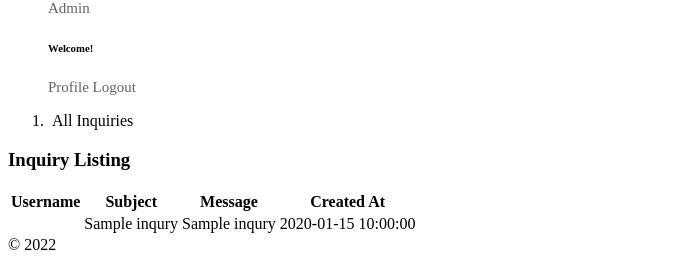
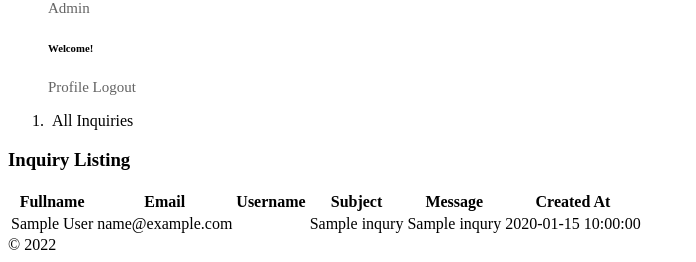
Before and after one commit to mahamadali/its-on-me-portal, a PHP site: the page made by application/views/inquiry/index.php in a window 1280 px wide. Shown: the part 549-811 px from the top of the page, without its empty margins (0-696 px from the left). Run offline with PHP 8.4, Linux system fonts and the light colour scheme; the visitor is signed in with stand-in values (Sample User, id 1); the template is opened without the code that fills it: most values are stand-ins (such as "Sample title", 1, 10 or a date in 2020); data that the repository does not hold is empty; some libraries are stand-ins or nearby versions.

Commit message:
changes  - Rehan

```diff
--- a/application/views/inquiry/index.php
+++ b/application/views/inquiry/index.php
@@ -48,6 +48,8 @@
               <table class="table align-items-center table-flush" id="product_list">
                 <thead class="thead-light">
                   <tr>
+                    <th scope="col" class="sort" data-sort="fullname">Fullname</th>
+                    <th scope="col" class="sort" data-sort="email">Email</th>
                     <th scope="col" class="sort" data-sort="username">Username</th>
                     <th scope="col" class="sort" data-sort="subject">Subject</th>
                     <th scope="col" class="sort" data-sort="message">Message</th>
@@ -58,6 +60,14 @@
                 <tbody class="list">
                   <?php foreach ($AllInquries as $key => $value) {?>
                     <tr>
+                       <td class="fullname">
+                      <?php echo $value->full_name?>
+                    </td>
+
+                    <td class="email">
+                      <?php echo $value->email?>
+                    </td>
+
                      <td class="username">
                       <?php $getUsername = $this->inquiry->getUsername($value->user_id)?>
                       <?php echo $getUsername->first_name." ".$getUsername->last_name ?>
```
Also changed, not shown: application/controllers/VoucherController.php (+4 -4 lines).
